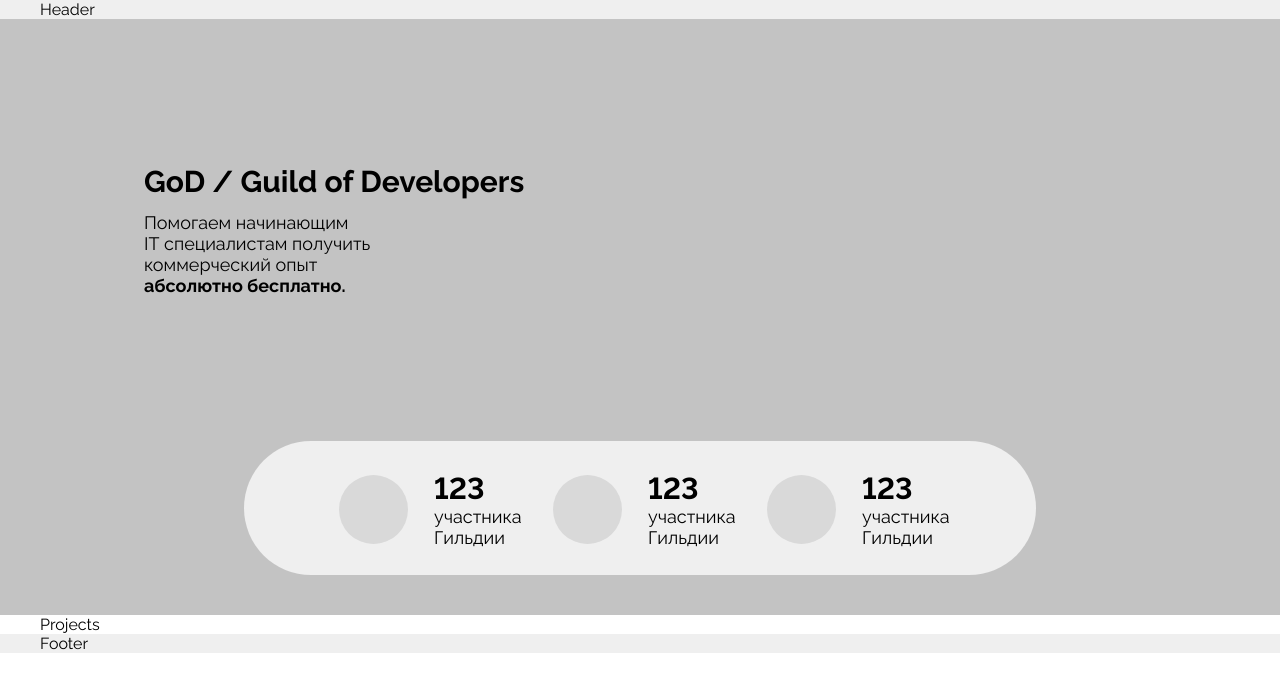
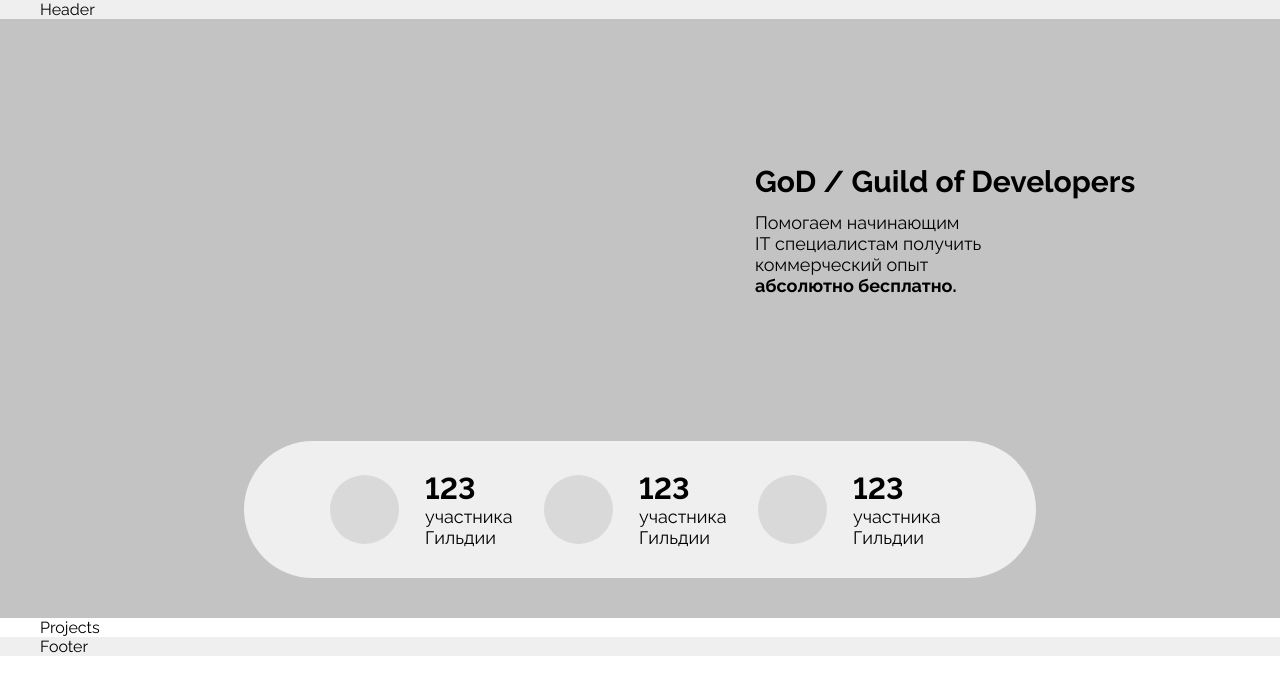
Before and after one commit to GuildOfDevelopers/guild-of-developers-frontend, a React (Create React App) app: page / in a window 1280 px wide. Shown: the top 694 px of the page. Built offline with nearby package versions, Linux system fonts and the light colour scheme.

Commit message:
fix: Members, Greetings

```diff
--- a/src/components/Hero/index.tsx
+++ b/src/components/Hero/index.tsx
@@ -50,8 +50,8 @@ const Hero: FC = () => {
           </Greetings>
 
           <Members>
-            {members.map((item) => (
-              <MembersItem>
+            {members.map((item, index) => (
+              <MembersItem key={index}>
                 <MembersIcon />
 
                 <MembersDescr>
--- a/src/components/Hero/style.tsx
+++ b/src/components/Hero/style.tsx
@@ -5,13 +5,12 @@ export const Section = styled.section`
 `;
 
 export const Wrapper = styled.div`
-  margin: 0 0 0 auto;
   padding: 145px 104px 40px;
 `;
 
 export const Greetings = styled.div`
+  margin: 0 0 145px auto;
   max-width: 381px;
-  margin-bottom: 145px;
 `;
 
 export const Title = styled.h1`
@@ -38,14 +37,14 @@ export const DescrSpan = styled.span`
 export const Members = styled.ul`
   max-width: 792px;
   margin: 0 auto;
-  padding: 30px 81px 27px 95px;
+  padding: 30px 86px;
   background-color: var(--color-white-2);
   border-radius: 70px;
   display: flex;
   flex-wrap: wrap;
 `;
 
-export const MembersItem = styled.ul`
+export const MembersItem = styled.li`
   display: flex;
   flex-wrap: wrap;
   align-items: center;
```
